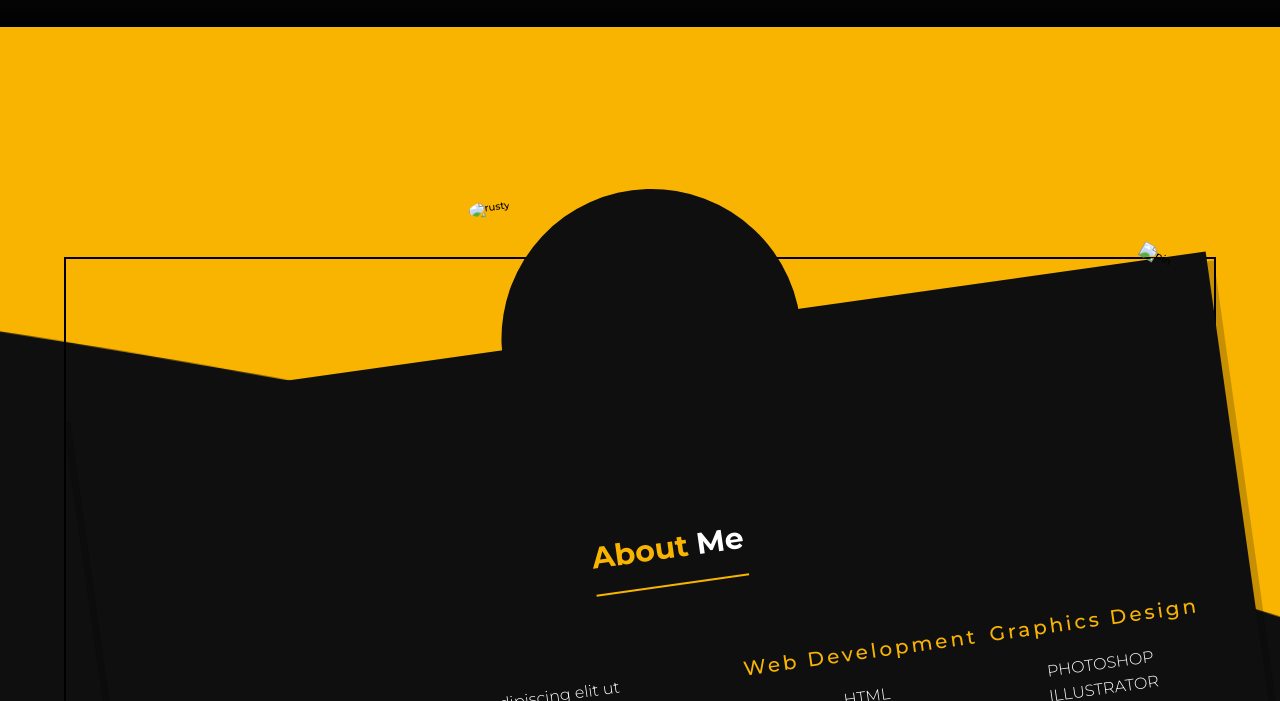
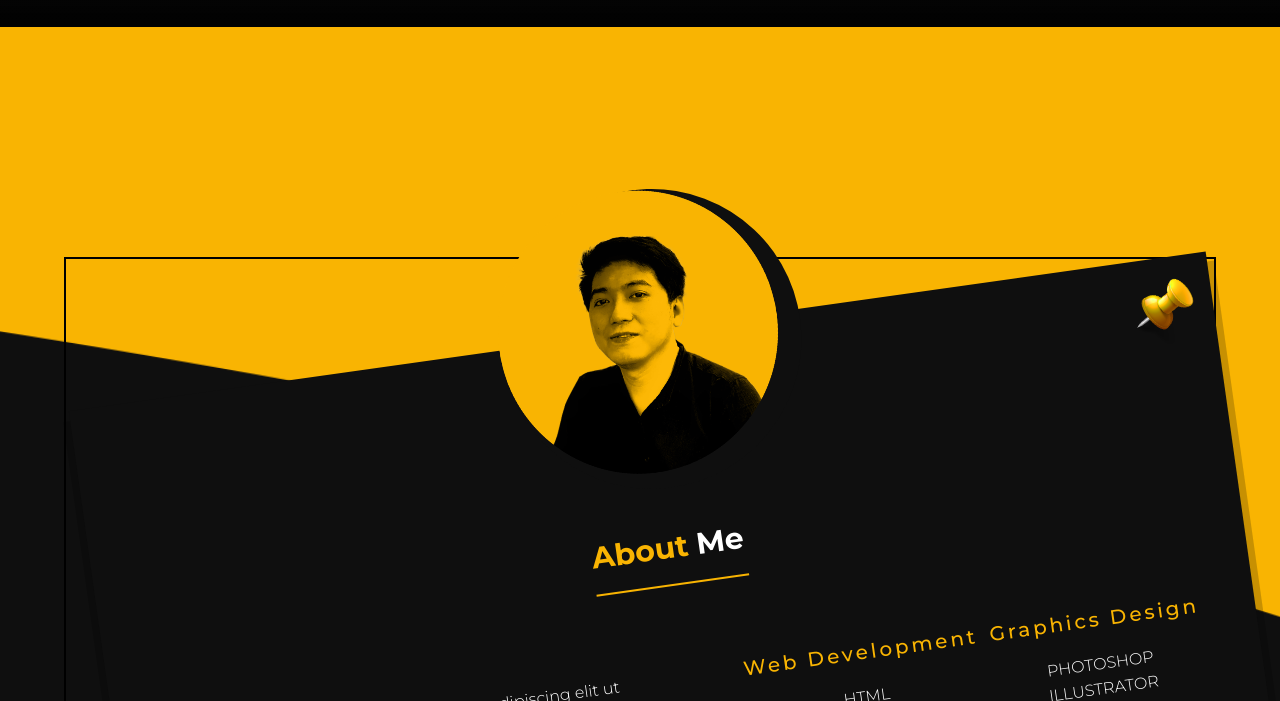
Before and after one commit to rustyman07/Project, a plain HTML site: page index.html in a window 1280 px wide. Shown: the part 595-1296 px from the top of the page. Drawn offline with nearby package versions, Linux system fonts and the light colour scheme; the site is published under a folder, as on GitHub Pages, so addresses that start at the root find nothing.

Commit message:
Update index.html

```diff
--- a/index.html
+++ b/index.html
@@ -48,12 +48,12 @@
         <section class="about-me">
             <div class="container section2">
                 <div class="card-wrapper">
-                        <img  class ="pin"src="/img/pin.png" alt="pin" >
+                        <img  class ="pin"src="img/pin.png" alt="pin" >
                         <div class="about-me-card">
 
                             <div class="about-me-image">
                                     <div class="img-wrapper">
-                                    <img src="/img/rus.png" alt="rusty">
+                                    <img src="img/rus.png" alt="rusty">
                                 </div>
                                 </div>
                                 <div class="heading">
```
